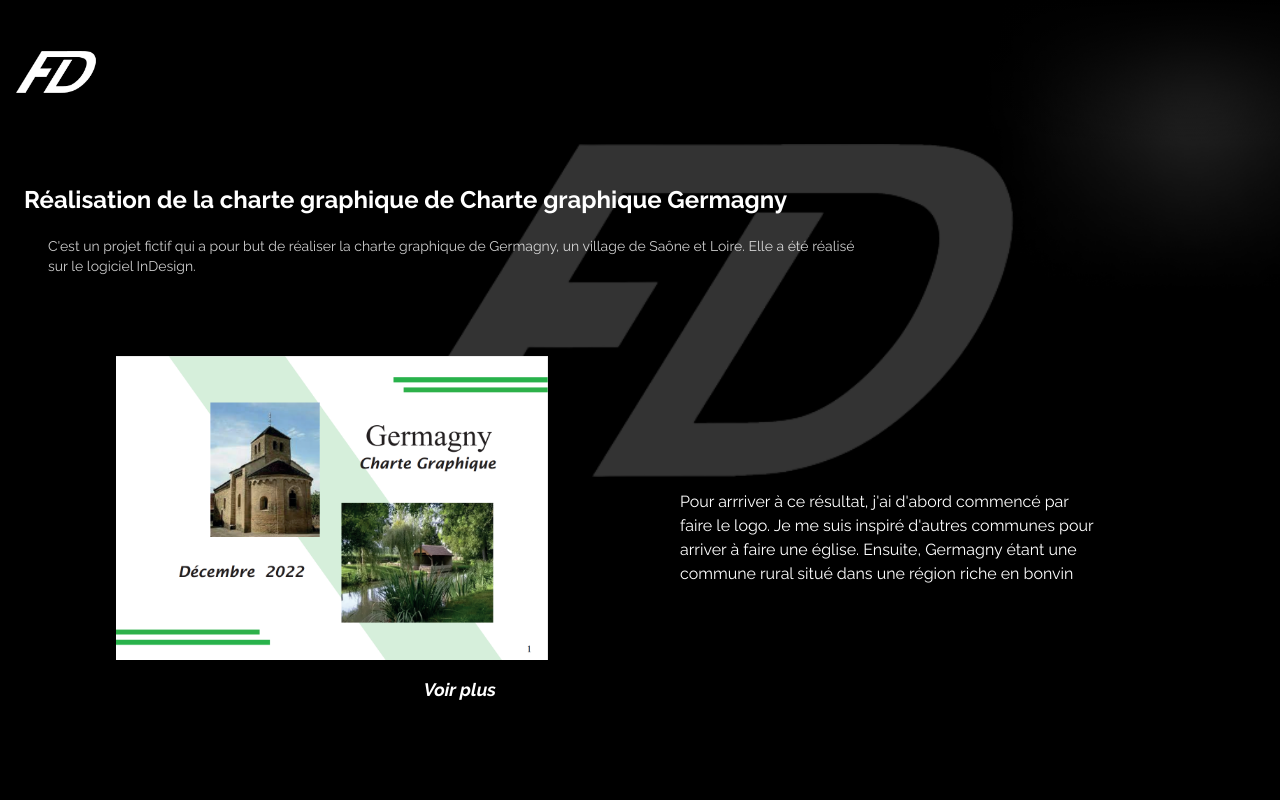
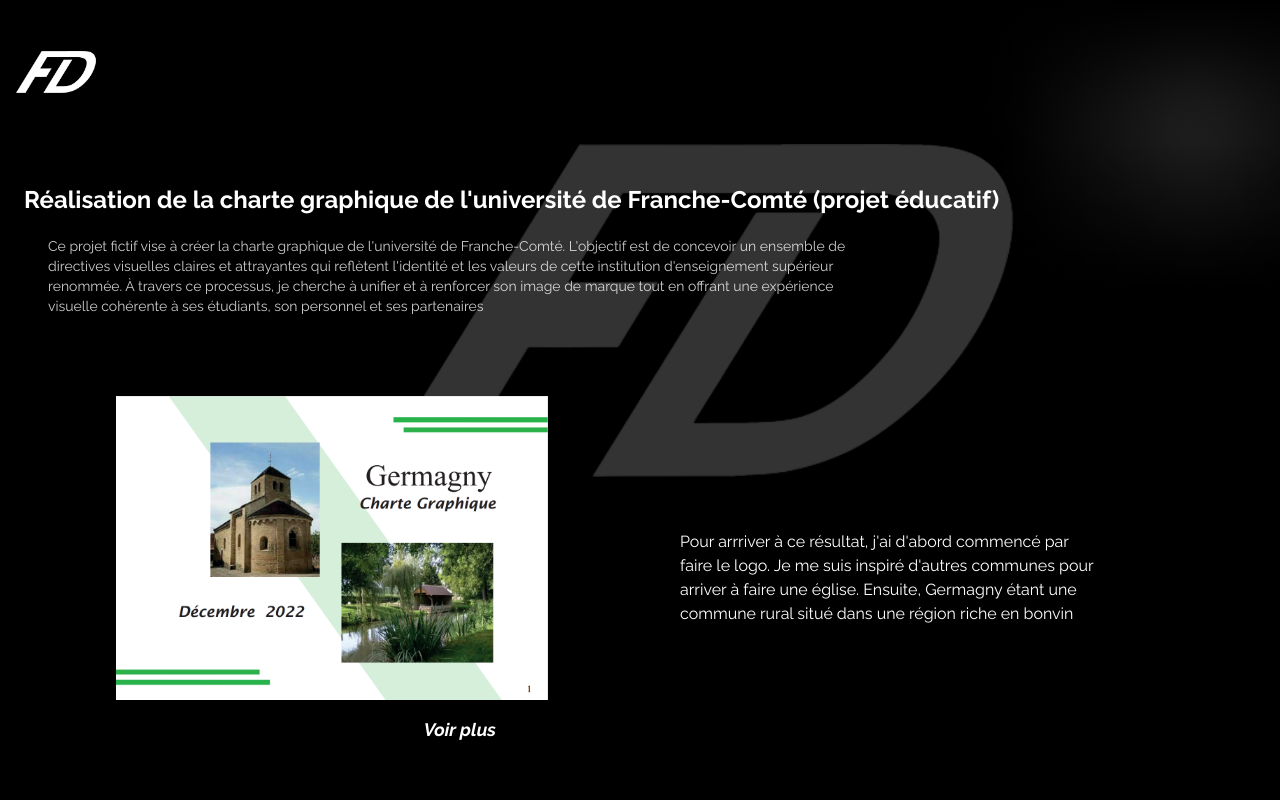
Before and after one commit to Flo714/projetS4, a Vue app: page /Charte_graphique_Germagny in a window 1280 px wide. Shown: the top 800 px of the page. Built offline with nearby package versions, Linux system fonts and the light colour scheme.

Commit message:
Update Charte_graphique_Germagny.vue

```diff
--- a/src/views/Charte_graphique_Germagny.vue
+++ b/src/views/Charte_graphique_Germagny.vue
@@ -73,9 +73,9 @@
     </div>
     <img class="fixed flex items-center justify-center opacity-20 ml-16 mt-20 xl:-mt-10 xl:ml-[350px] xl:w-[50%] w-[60%] z-10 sm:ml-28 md:ml-36 lg:ml-48" src="/public/images/Logo_portefolio.png" alt="Logo">
 
-  <h1 class="font-bold text-lg xl:text-2xl mt-10 mb-5">Réalisation de la charte graphique de Charte graphique Germagny</h1>
+  <h1 class="font-bold text-lg xl:text-2xl mt-10 mb-5">Réalisation de la charte graphique de l'université de Franche-Comté (projet éducatif)</h1>
 
-  <p class="opacity-80 text-sm lg:mr-[400px] ml-6">C'est un projet fictif qui a pour but de réaliser la charte graphique de Germagny, un village de Saône et Loire. Elle a été réalisé sur le logiciel InDesign.</p>
+  <p class="opacity-80 text-sm lg:mr-[400px] ml-6">Ce projet fictif vise à créer la charte graphique de l'université de Franche-Comté. L'objectif est de concevoir un ensemble de directives visuelles claires et attrayantes qui reflètent l'identité et les valeurs de cette institution d'enseignement supérieur renommée. À travers ce processus, je cherche à unifier et à renforcer son image de marque tout en offrant une expérience visuelle cohérente à ses étudiants, son personnel et ses partenaires</p>
 
   <div class="my-10 xl:my-20 xl:grid xl:grid-cols-2 xl:items-center xl:justify-center z-20">
     <div class="z-20">
```
